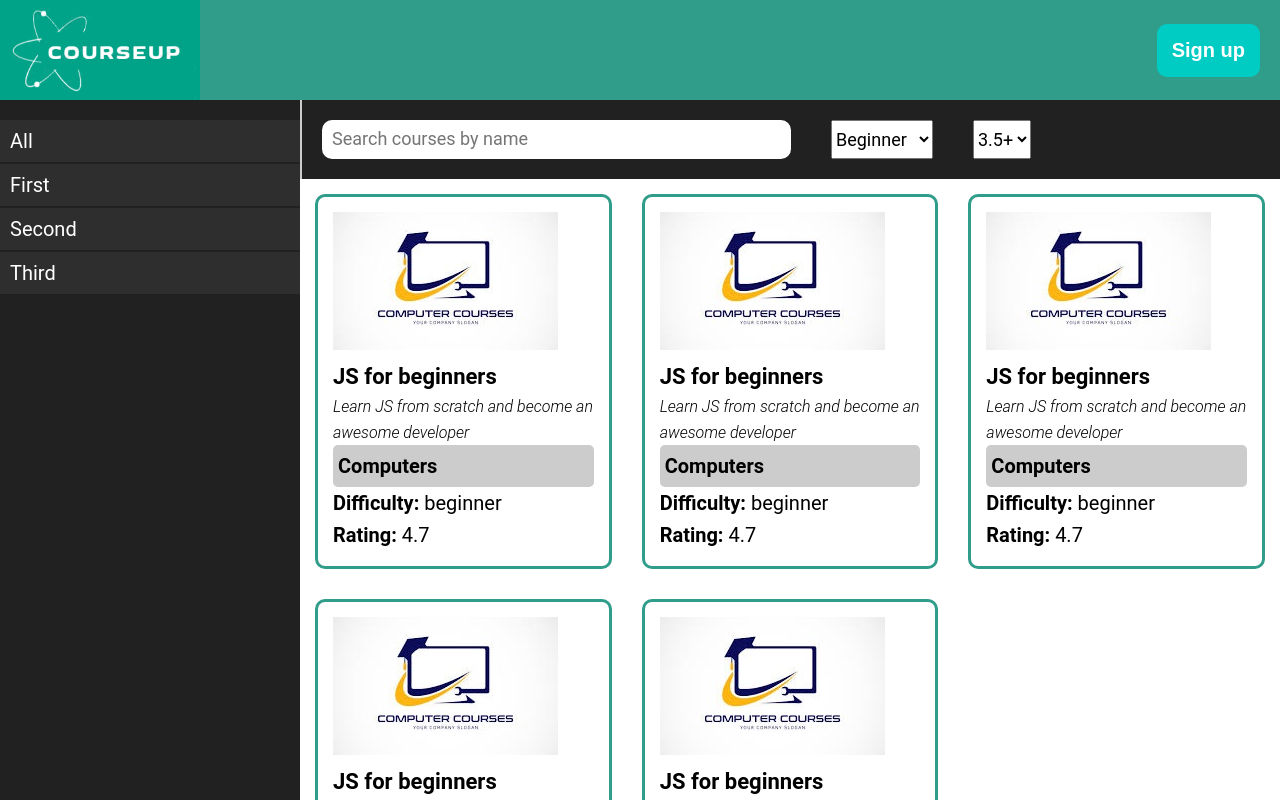
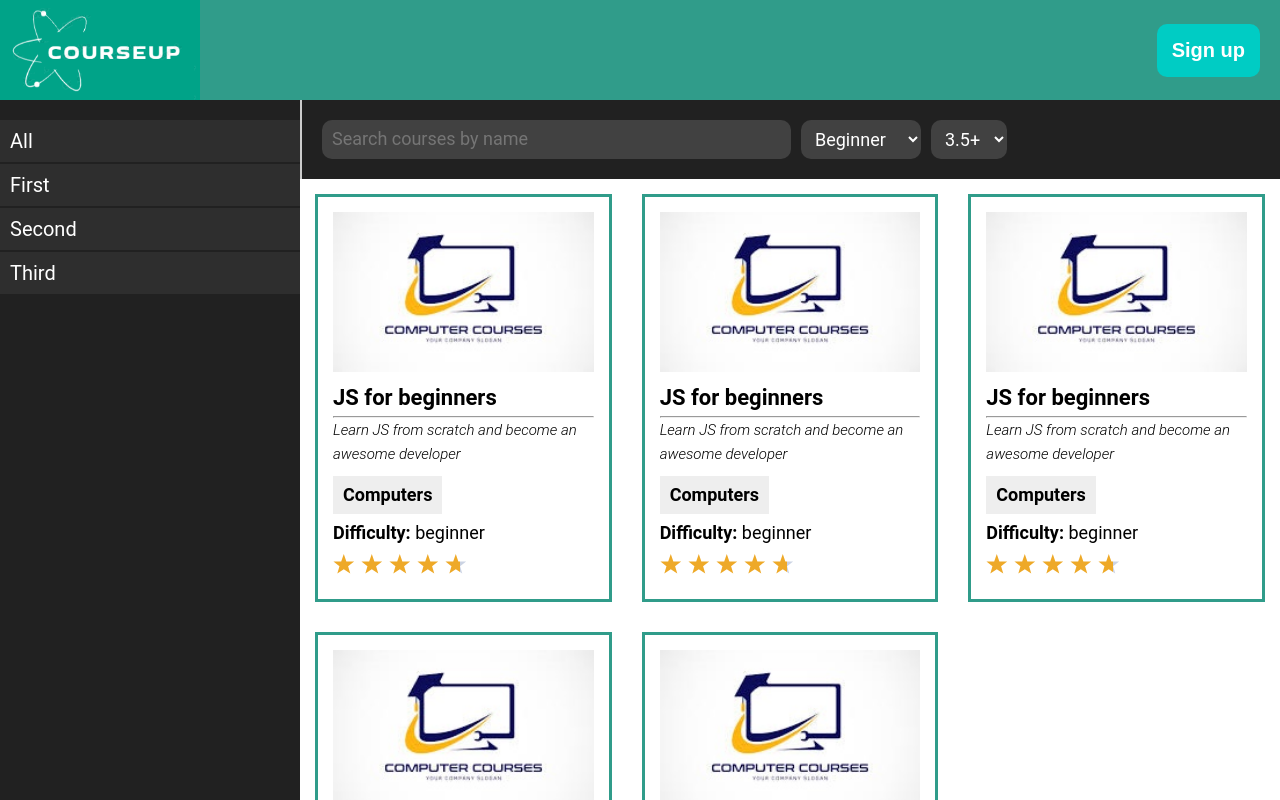
Before and after one commit to Eramik/courseup-front, a React (Create React App) app: page /courses in a window 1280 px wide. Shown: the top 800 px of the page. Built offline with nearby package versions, Linux system fonts and the light colour scheme.

Commit message:
improved courses-page style

```diff
--- a/package.json
+++ b/package.json
@@ -11,7 +11,8 @@
     "react": "^16.13.1",
     "react-dom": "^16.13.1",
     "react-router-dom": "^5.2.0",
-    "react-scripts": "3.4.3"
+    "react-scripts": "3.4.3",
+    "react-star-ratings": "^2.3.0"
   },
   "scripts": {
     "start": "react-scripts start",
--- a/src/components/Course/Course.jsx
+++ b/src/components/Course/Course.jsx
@@ -1,4 +1,6 @@
 import React from 'react'
+import StarRatings from 'react-star-ratings';
+
 import styles from './Course.module.scss';
 import CourseImg from './CourseImg.jpg';
 
@@ -8,17 +10,28 @@ const Course = (props) => {
 
     return (
         <figure className={styles.Course}>
-            {/* image section */}
             <div>
                 <img src={CourseImg} alt="hello" />
             </div>
-            {/* info section */}
             <div>
                 <h3>{name}</h3>
+                <hr />
                 <p className={styles.summary}>{summary}</p>
                 <h4>{category}</h4>
-                <p><span>Difficulty:</span> {difficulty}</p>
-                <p><span>Rating:</span> {rating}</p>
+                <p>
+                    <span>Difficulty: </span>
+                    {difficulty}
+                </p>
+                <p className={styles.rating}>
+                    <StarRatings
+                        rating={parseFloat(rating)}
+                        starRatedColor="#eea928"
+                        starDimension="22px"
+                        starSpacing="3px"
+                        numberOfStars={5}
+                        name="course-rating"
+                    />
+                </p>
             </div>
         </figure>
     );
--- a/src/components/Course/Course.module.scss
+++ b/src/components/Course/Course.module.scss
@@ -1,15 +1,18 @@
 .Course {
     width: 100%;
     height: max-content;
-    font-size: 2rem;
+    font-size: 1.8rem;
     padding: 1.5rem;
     border: solid 3px #309c8a;
-    border-radius: 1rem;
     transition: all .2s;
     cursor: pointer;
 
     &:hover {
-        transform: scale(1.03);
+        transform: translateY(-3px) scale(1.005);
+    }
+
+    img {
+        width: 100%;
     }
 
     h3 {
@@ -17,15 +20,21 @@
     }
 
     .summary {
-        font-size: 1.6rem;
+        font-size: 1.5rem;
         font-weight: 300;
         font-style: italic;
+        margin-bottom: 1rem;
+    }
+
+    .rating {
+        margin-top: 5px;
     }
 
     h4 {
-        background-color: #ccc;
-        border-radius: 5px;
-        padding: 5px;
+        width: max-content;
+        background-color: #eee;
+        padding: 5px 1rem;
+        margin-bottom: 5px;
     }
 
     span {
--- a/src/components/UI/Searchbar/Searchbar.module.scss
+++ b/src/components/UI/Searchbar/Searchbar.module.scss
@@ -5,20 +5,40 @@
     display: flex;
     font-size: 1.8rem;
 
-    // all direct children of searchbar
+    $input-color: #414141;
+    $input-color-light: #4b4b4b;
+
     & > * {
-        margin-right: 4rem;
+        margin-right: 1rem;
     }
 
     select {
         font: inherit;
+        background-color: $input-color;
+        border: none;
+        color: #fff;
+        padding: 5px 1rem;
+        outline: none;
+        border-radius: 10px;
+
+        &:focus {
+            background-color: $input-color-light;
+        }
     }
 
     .Search {
+        background-color: $input-color;
         width: 50%;
         border: none;
         font: inherit;
         border-radius: 10px;
         padding: .5rem 1rem;
+        color: #fff;
+        outline: none;
+        transition: all .2s;
+
+        &:focus {
+            background-color: $input-color-light;
+        }
     }
 }
```
Also changed, not shown: 1 other file (tests, documents, lock files or other folders).
